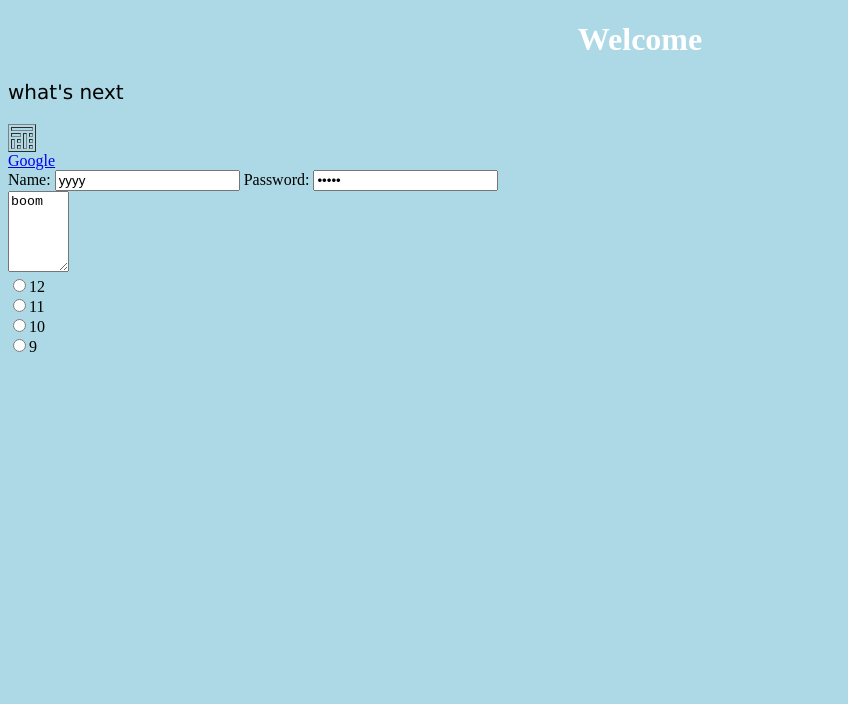
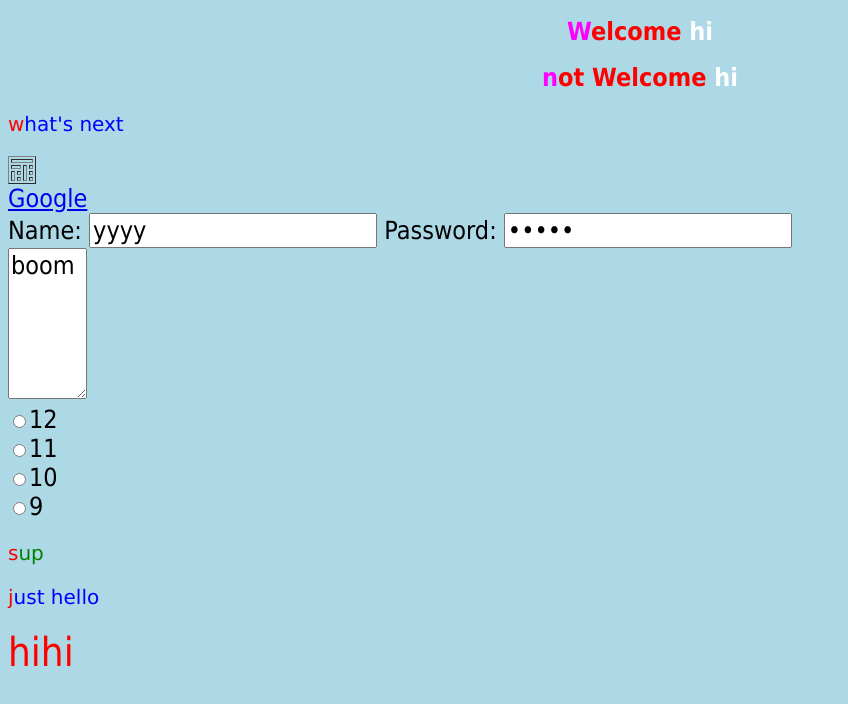
Before and after one commit to boka42/boka42, a plain HTML site: page index.html in a window 1280 px wide. Shown: the whole page, without its empty margins (0-848 px from the left). Drawn offline with Linux system fonts and the light colour scheme.

Commit message:
newversion42

```diff
--- a/css/style.css
+++ b/css/style.css
@@ -12,3 +12,31 @@ p {
     font-family: verdana;
     font-size: 20px;
 }
+span {color:red;}
+
+
+
+
+
+
+
+/*yjdfff*/
+*{
+
+	font-size: 25px;
+	font-family: tahoma;
+}
+
+div{
+	font-size: 40px;
+color: red;
+}
+
+p{color: blue }
+
+
+div p {color: green;}
+
+p::first-letter {color: red;}
+
+h1::first-letter {color: magenta;}
--- a/index.html
+++ b/index.html
@@ -6,7 +6,10 @@
 
 	<link rel="stylesheet" href="css/style.css">
 <body>
- <h1>Welcome</h1>
+ <h1>
+ 	<span> Welcome </span> hi</h1>
+
+ 	<h1> <span> not Welcome </span> hi</h1>
 
 
 <p>what's next</p>
@@ -63,5 +66,18 @@ Password: <input type="Password" name="userpassword" value="yyyyy" placeholder="
 <br>
 <input type="radio" name="we" value="4">9
 
+<div>
+	<p>sup</p>
 
+</div>
+
+
+	<p> just hello</p>
+
+
+<div> hihi
+
+</div>
+
+</body>
 </html>
```
